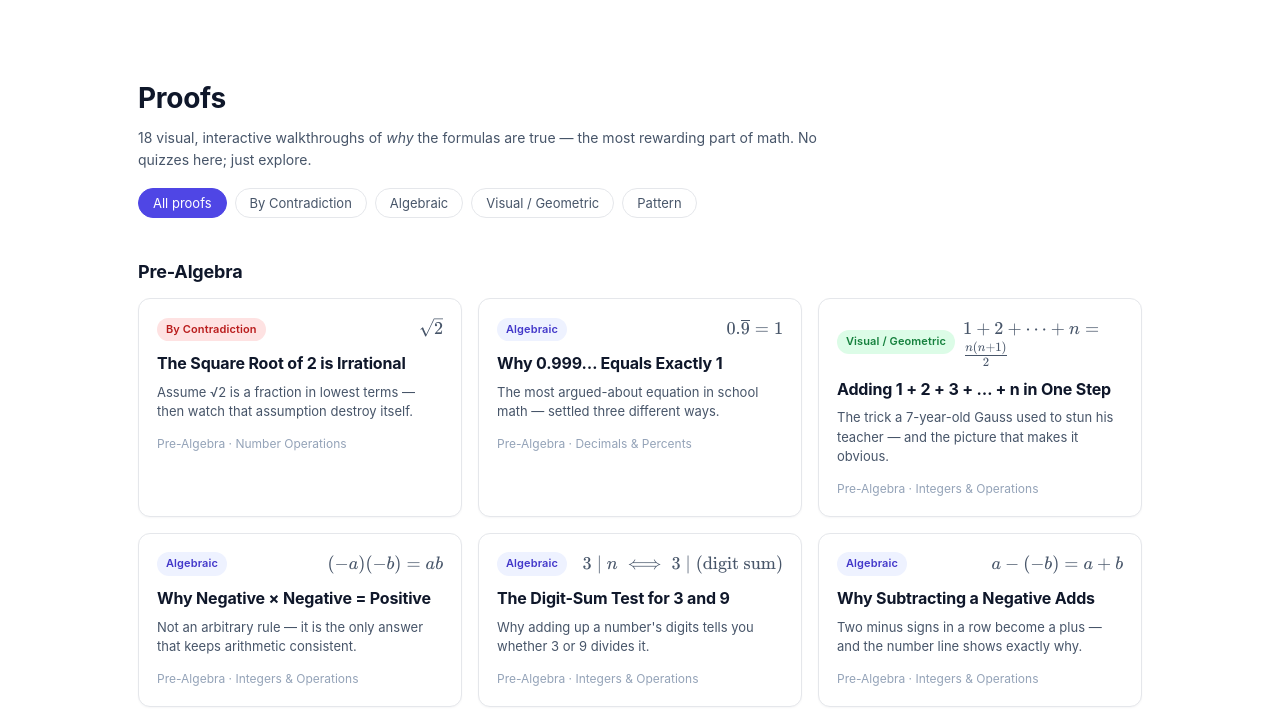
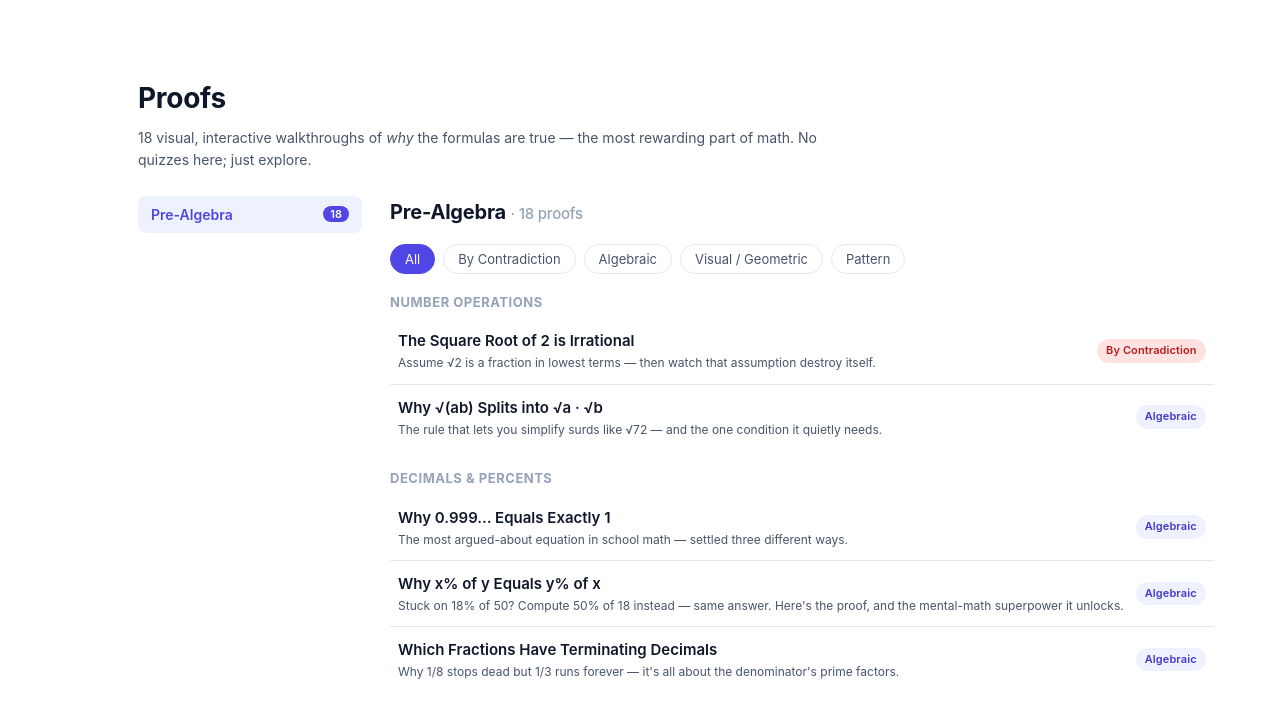
Before and after one commit to nileshsimaria/imath, a website built with Vite: page index.html in a window 1280 px wide. Both pictures are taken after a click on the link "Proofs". Shown: the part 68-782 px from the top of the page. Built offline with nearby package versions, Linux system fonts and the light colour scheme.

Commit message:
organize page for proofs

```diff
--- a/src/pages/proofs.js
+++ b/src/pages/proofs.js
@@ -1,8 +1,7 @@
-// /proofs — the Proofs Library. Browse every proof/derivation in the site,
-// filterable by proof type. Each proof is its own destination (no quiz);
-// cards link to /proofs/:id.
+// /proofs — the Proofs Library, a two-pane directory. Left: a course rail
+// with proof counts. Right: compact proof rows for the selected course,
+// grouped by topic, with a proof-type filter. Built to scale to 150+ proofs.
 
-import katex from 'katex';
 import { renderHeader } from '../components/header.js';
 import { loadProofIndex } from '../catalog.js';
 
@@ -12,26 +11,6 @@ function escapeHtml(s) {
     .replace(/</g, '&lt;')
     .replace(/>/g, '&gt;')
     .replace(/"/g, '&quot;');
-}
-
-const tex = (s) => {
-  try { return katex.renderToString(s, { throwOnError: false }); }
-  catch { return escapeHtml(s); }
-};
-
-function proofCard(p) {
-  return `
-    <li class="proof-card" data-proof-type="${escapeHtml(p.proofType)}">
-      <a class="proof-card-link" href="#/proofs/${encodeURIComponent(p.id)}">
-        <div class="proof-card-top">
-          <span class="proof-type-badge proof-type-${escapeHtml(p.proofType)}" data-type-label></span>
-          <span class="proof-card-claim">${tex(p.claim || '')}</span>
-        </div>
-        <h3 class="proof-card-title">${escapeHtml(p.title)}</h3>
-        <p class="proof-card-summary">${escapeHtml(p.summary || '')}</p>
-        <div class="proof-card-foot">${escapeHtml(p.courseTitle || p.course)} · ${escapeHtml(p.topic || '')}</div>
-      </a>
-    </li>`;
 }
 
 export async function renderProofsIndex(root) {
@@ -57,29 +36,26 @@ export async function renderProofsIndex(root) {
   const proofs = index.proofs || [];
   const typeNames = index.proofTypes || {};
 
-  // Filter chips — "All" plus every proof type that actually appears.
-  const usedTypes = [...new Set(proofs.map((p) => p.proofType))];
-  const chips = ['all', ...usedTypes]
-    .map((t, i) => {
-      const label = t === 'all' ? 'All proofs' : (typeNames[t] || t);
-      return `<button class="proof-chip ${i === 0 ? 'active' : ''}" data-filter="${escapeHtml(t)}">${escapeHtml(label)}</button>`;
-    })
+  // Group proofs by course, preserving first-seen order.
+  const courses = new Map(); // courseId -> { title, items: [] }
+  for (const p of proofs) {
+    if (!courses.has(p.course)) {
+      courses.set(p.course, { id: p.course, title: p.courseTitle || p.course, items: [] });
+    }
+    courses.get(p.course).items.push(p);
+  }
+  const courseList = [...courses.values()];
+
+  // Left rail.
+  const railHtml = courseList
+    .map(
+      (c, i) => `
+      <button class="proofs-rail-item ${i === 0 ? 'active' : ''}" data-course="${escapeHtml(c.id)}">
+        <span class="proofs-rail-name">${escapeHtml(c.title)}</span>
+        <span class="proofs-rail-count">${c.items.length}</span>
+      </button>`,
+    )
     .join('');
-
-  // Group cards by course, preserving index order.
-  const byCourse = new Map();
-  for (const p of proofs) {
-    if (!byCourse.has(p.course)) byCourse.set(p.course, { title: p.courseTitle || p.course, items: [] });
-    byCourse.get(p.course).items.push(p);
-  }
-  let sections = '';
-  for (const { title, items } of byCourse.values()) {
-    sections += `
-      <section class="proof-section">
-        <h2 class="proof-section-title">${escapeHtml(title)}</h2>
-        <ul class="proof-grid">${items.map(proofCard).join('')}</ul>
-      </section>`;
-  }
 
   root.innerHTML = `
     ${renderHeader({})}
@@ -87,38 +63,98 @@ export async function renderProofsIndex(root) {
       <section class="widgets-hero">
         <h1>Proofs</h1>
         <p class="widgets-hero-sub">${proofs.length} visual, interactive walkthroughs of <em>why</em> the formulas are true — the most rewarding part of math. No quizzes here; just explore.</p>
-        <div class="proof-filter">${chips}</div>
       </section>
-      ${sections}
-      <section class="proof-empty" data-proof-empty hidden>
-        <p>No proofs of that type yet — more on the way.</p>
-      </section>
+      <div class="proofs-layout">
+        <nav class="proofs-rail" aria-label="Courses" data-proofs-rail>${railHtml}</nav>
+        <div class="proofs-main" data-proofs-main></div>
+      </div>
     </main>
   `;
 
-  // Fill in type badge labels from the index.
-  for (const el of root.querySelectorAll('[data-type-label]')) {
-    const card = el.closest('[data-proof-type]');
-    const t = card?.dataset.proofType;
-    el.textContent = typeNames[t] || t || '';
+  const mainEl = root.querySelector('[data-proofs-main]');
+
+  // Render one course's proofs into the right pane, grouped by topic.
+  function renderCourse(courseId) {
+    const course = courses.get(courseId);
+    if (!course) return;
+
+    // Group this course's proofs by topic (first-seen order).
+    const topics = new Map();
+    for (const p of course.items) {
+      const t = p.topic || 'Other';
+      if (!topics.has(t)) topics.set(t, []);
+      topics.get(t).push(p);
     }
 
-  // Client-side filtering.
-  const empty = root.querySelector('[data-proof-empty]');
-  for (const btn of root.querySelectorAll('.proof-chip')) {
+    // Type-filter chips: "All" + every type used in this course.
+    const usedTypes = [...new Set(course.items.map((p) => p.proofType))];
+    const chips = ['all', ...usedTypes]
+      .map(
+        (t, i) =>
+          `<button class="proof-chip ${i === 0 ? 'active' : ''}" data-filter="${escapeHtml(t)}">${escapeHtml(t === 'all' ? 'All' : typeNames[t] || t)}</button>`,
+      )
+      .join('');
+
+    let topicsHtml = '';
+    for (const [topicName, items] of topics) {
+      const rows = items
+        .map(
+          (p) => `
+          <li class="proof-row" data-proof-type="${escapeHtml(p.proofType)}">
+            <a class="proof-row-link" href="#/proofs/${encodeURIComponent(p.id)}">
+              <span class="proof-row-text">
+                <span class="proof-row-title">${escapeHtml(p.title)}</span>
+                <span class="proof-row-summary">${escapeHtml(p.summary || '')}</span>
+              </span>
+              <span class="proof-type-badge proof-type-${escapeHtml(p.proofType)}">${escapeHtml(typeNames[p.proofType] || p.proofType)}</span>
+            </a>
+          </li>`,
+        )
+        .join('');
+      topicsHtml += `
+        <section class="proof-topic">
+          <h3 class="proof-topic-title">${escapeHtml(topicName)}</h3>
+          <ul class="proof-rows">${rows}</ul>
+        </section>`;
+    }
+
+    mainEl.innerHTML = `
+      <div class="proofs-course-head">
+        <h2>${escapeHtml(course.title)} <span class="proofs-course-count">· ${course.items.length} proof${course.items.length === 1 ? '' : 's'}</span></h2>
+      </div>
+      <div class="proof-filter">${chips}</div>
+      ${topicsHtml}
+      <p class="proof-empty" data-proof-empty hidden>No proofs of that type in this course yet.</p>
+    `;
+
+    // Wire the type filter for this course.
+    const empty = mainEl.querySelector('[data-proof-empty]');
+    for (const btn of mainEl.querySelectorAll('.proof-chip')) {
       btn.addEventListener('click', () => {
         const filter = btn.dataset.filter;
-      root.querySelectorAll('.proof-chip').forEach((b) => b.classList.toggle('active', b === btn));
+        mainEl.querySelectorAll('.proof-chip').forEach((b) => b.classList.toggle('active', b === btn));
         let visible = 0;
-      for (const card of root.querySelectorAll('.proof-card')) {
-        const show = filter === 'all' || card.dataset.proofType === filter;
-        card.hidden = !show;
+        for (const row of mainEl.querySelectorAll('.proof-row')) {
+          const show = filter === 'all' || row.dataset.proofType === filter;
+          row.hidden = !show;
           if (show) visible++;
         }
-      for (const sec of root.querySelectorAll('.proof-section')) {
-        sec.hidden = ![...sec.querySelectorAll('.proof-card')].some((c) => !c.hidden);
+        for (const sec of mainEl.querySelectorAll('.proof-topic')) {
+          sec.hidden = ![...sec.querySelectorAll('.proof-row')].some((r) => !r.hidden);
         }
         empty.hidden = visible > 0;
       });
     }
   }
+
+  // Rail selection.
+  for (const btn of root.querySelectorAll('.proofs-rail-item')) {
+    btn.addEventListener('click', () => {
+      root.querySelectorAll('.proofs-rail-item').forEach((b) => b.classList.toggle('active', b === btn));
+      renderCourse(btn.dataset.course);
+      mainEl.scrollIntoView({ block: 'nearest' });
+    });
+  }
+
+  if (courseList.length) renderCourse(courseList[0].id);
+}
--- a/src/styles.css
+++ b/src/styles.css
@@ -3061,10 +3061,115 @@ main:has(.lesson-wide) { max-width: min(1500px, calc(100vw - 32px)); }
 }
 .proof-card-foot { font-size: 12px; color: var(--text-faint); }
 .proof-empty {
+  padding: 24px 0;
+  color: var(--text-muted);
+}
+
+/* Proofs Library — two-pane directory */
+.proofs-layout {
   max-width: var(--max-w);
   margin: 0 auto;
-  padding: 24px;
-  color: var(--text-muted);
+  padding: 8px 24px 32px;
+  display: grid;
+  grid-template-columns: 224px 1fr;
+  gap: 28px;
+  align-items: start;
+}
+.proofs-rail {
+  display: flex;
+  flex-direction: column;
+  gap: 4px;
+  position: sticky;
+  top: 16px;
+}
+.proofs-rail-item {
+  display: flex;
+  align-items: center;
+  justify-content: space-between;
+  gap: 8px;
+  width: 100%;
+  padding: 9px 12px;
+  border: 1px solid transparent;
+  border-radius: var(--radius-sm);
+  background: none;
+  font-size: 14px;
+  color: var(--text-muted);
+  cursor: pointer;
+  text-align: left;
+  transition: background 0.12s ease, color 0.12s ease;
+}
+.proofs-rail-item:hover { background: var(--bg-soft); color: var(--text); }
+.proofs-rail-item.active {
+  background: var(--accent-soft);
+  color: var(--accent);
+  font-weight: 600;
+}
+.proofs-rail-name { overflow: hidden; text-overflow: ellipsis; white-space: nowrap; }
+.proofs-rail-count {
+  flex: 0 0 auto;
+  min-width: 22px;
+  padding: 1px 7px;
+  border-radius: 999px;
+  background: var(--border);
+  color: var(--text-muted);
+  font-size: 11px;
+  font-weight: 600;
+  text-align: center;
+}
+.proofs-rail-item.active .proofs-rail-count { background: var(--accent); color: #fff; }
+.proofs-course-head h2 {
+  margin: 0 0 14px;
+  font-size: 20px;
+  font-weight: 700;
+  letter-spacing: -0.01em;
+}
+.proofs-course-count { color: var(--text-faint); font-weight: 500; font-size: 15px; }
+.proof-topic { margin-top: 18px; }
+.proof-topic-title {
+  margin: 0 0 6px;
+  font-size: 13px;
+  font-weight: 700;
+  text-transform: uppercase;
+  letter-spacing: 0.04em;
+  color: var(--text-faint);
+}
+.proof-rows { list-style: none; margin: 0; padding: 0; }
+.proof-row { border-bottom: 1px solid var(--border); }
+.proof-row:last-child { border-bottom: none; }
+.proof-row-link {
+  display: flex;
+  align-items: center;
+  gap: 12px;
+  padding: 11px 8px;
+  border-radius: var(--radius-sm);
+}
+.proof-row-link:hover { background: var(--bg-soft); text-decoration: none; }
+.proof-row-text { flex: 1; min-width: 0; }
+.proof-row-title {
+  display: block;
+  font-size: 15px;
+  font-weight: 600;
+  color: var(--text);
+}
+.proof-row-summary {
+  display: block;
+  font-size: 12px;
+  color: var(--text-muted);
+  overflow: hidden;
+  text-overflow: ellipsis;
+  white-space: nowrap;
+}
+@media (max-width: 720px) {
+  .proofs-layout { grid-template-columns: 1fr; gap: 12px; }
+  .proofs-rail {
+    position: static;
+    flex-direction: row;
+    overflow-x: auto;
+    gap: 8px;
+    padding-bottom: 4px;
+  }
+  .proofs-rail-item { width: auto; flex: 0 0 auto; }
+  .proof-row-summary { white-space: normal; }
 }
 
 /* Proof-type badges — one tint per category. */
```
Lines whose indentation alone changed are shown as unchanged.
